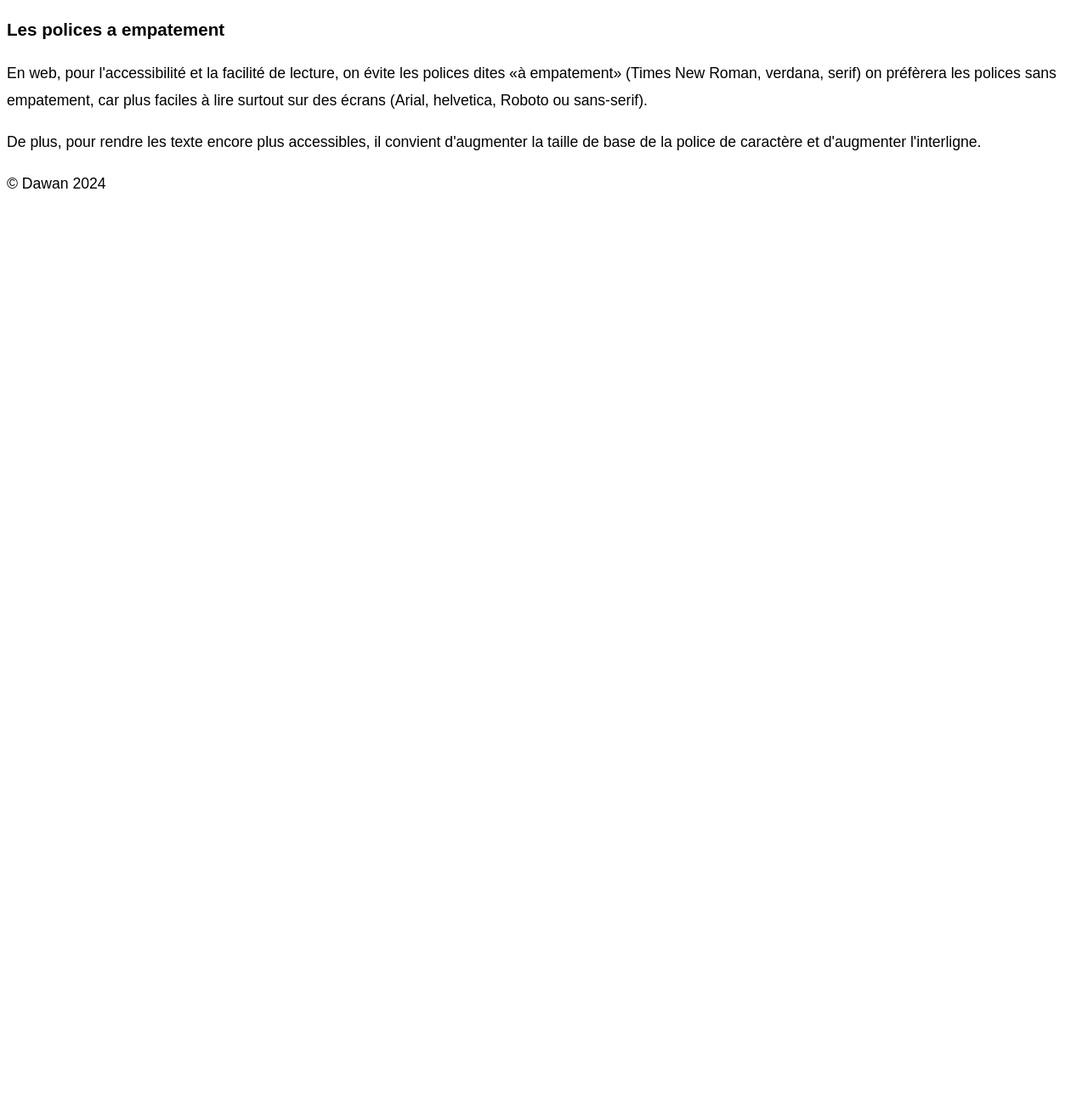
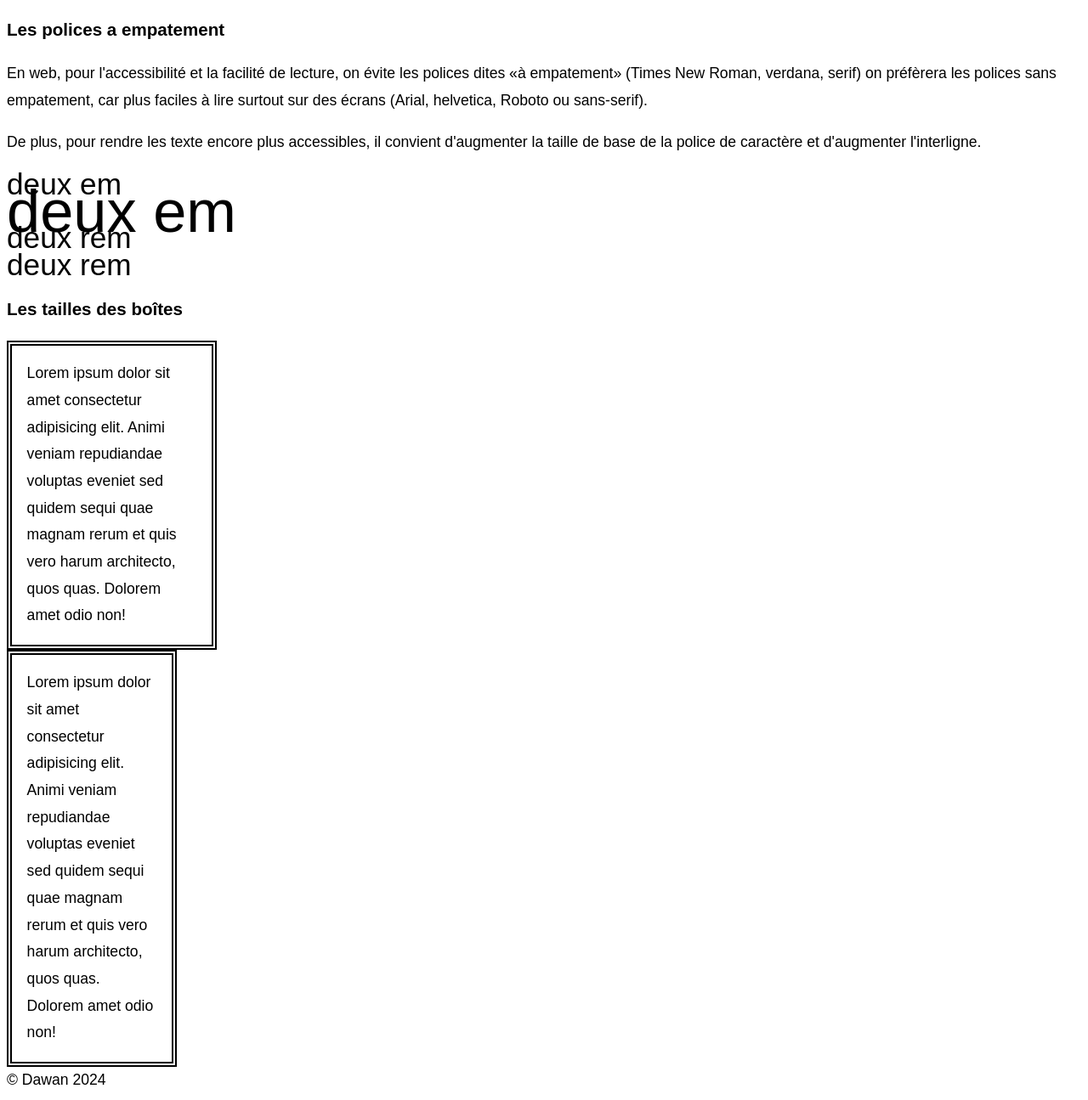
Before and after one commit to nicoduflot/2024-12-02-HTML-CSS, a plain HTML site: page index.html in a window 1280 px wide. Shown: the part 2495-3790 px from the top of the page at 85% size. Before the commit the page ends 2736 px from the top, so only its background shows below. Drawn offline with Linux system fonts and the light colour scheme.

Commit message:
un peu de remise à 0 du css pt1

```diff
--- /dev/null
+++ b/css/print.css
@@ -0,0 +1,13 @@
+#navigation{
+    display: none;
+}
+
+a, a:visited{
+    color: black;
+}
+
+body{
+    width: 17cm;
+    margin-left: auto;
+    margin-right: auto;
+}
--- a/css/style.css
+++ b/css/style.css
@@ -1,6 +1,75 @@
+/*
+CSS : Cascading Style Sheet ou feuille de style en cascade
+
+Cascade : ce qui est déclaré dans une balise qui contient d'autre balises, est appliqué à la balise et par défaut à toutes les balises qu'elle contient.
+
+Pour appliquer du style CSS à une partie de la page, il faut :
+- désigner la partie en utlisant un sélecteur CSS
+- décrire la ou les propriétés CSS et leur configuration
+
+selecteur{
+    propriété: valeur(s);
+    propriété: valeur(s);
+}
+
+Unités de tailles en CSS
+
+Unités les plus souvent utilisées en web
+
+px      =>  pixel il est possible de mesure avec des virgule, 23.8px)
+em      =>  cadratin. Historiquement unité de mesure en print sur les presses.
+            Le cadratin se calcul par rapport à la taille du parent
+rem     =>  cadratin racine, lui se calculera toujours depuis la taille racine du cadratin,
+            - soit celle du navigateur
+            - soit celle surchargée dans le :root
+%       =>  La taille définie en % se calcule par rapport à l'espace disponible autour de l'élément définie en %
+vw & vh =>  vw : viewport width (largeur de la surface d'affichage du site)
+            vh : viewport height ( hauteur d'affichage du site)
+            50vh => 50% de la taille d'affichage du site
+            si la largeur d'affichage du site 360px (100vw)
+            50vw = 180px
+
+*/
+
+/* Déclarations CSS générales */
 
 :root{
     font-family: Arial, Helvetica, sans-serif;
     font-size: 1.1rem;
     line-height: 1.8rem;
 }
+
+*{
+    box-sizing: border-box;
+}
+
+
+
+/* Déclaration de classes */
+
+.deuxEm{
+    font-size: 2em;
+}
+
+.deuxRem{
+    font-size: 2rem;
+}
+
+.content-box{
+    box-sizing: content-box;
+    width: 200px;
+    border: 6px double black;
+    padding: 1rem;
+}
+
+.border-box{
+    box-sizing: border-box;
+    width: 200px;
+    border: 6px double black;
+    padding: 1rem;
+}
+
+/* Décalaration de structure */
+
+
+/* Déclarations adaptatives */
--- a/index.html
+++ b/index.html
@@ -5,13 +5,14 @@
     <meta name="viewport" content="width=device-width, initial-scale=1.0" />
     <meta name="description" content="Formation HTML - CSS - RWD" />
     <title>Formation HTML - CSS - RWD, &copy; DAWAN 2024</title>
-    <link rel="stylesheet" href="./css/style.css" />
+    <link rel="stylesheet" href="./css/style.css" media="screen" />
+    <link rel="stylesheet" href="./css/print.css" media="print" />
 </head>
 <body>
     <header>
         <h1>Formation HTML - CSS - RWD</h1>
     </header>
-    <nav>
+    <nav id="navigation">
         <ul>
             <li><a href="./" target="_self" title="Lien vers la page d'accueil">Accueil</a></li>
             <li><a href="./media.html" target="_self" title="Les media en html">Media</a></li>
@@ -160,6 +161,26 @@ adipisicing elit.
                 <p>
                     De plus, pour rendre les texte encore plus accessibles, il convient d'augmenter la taille de base de la police de caractère et d'augmenter l'interligne.
                 </p>
+                <div class="deuxEm">
+                    deux em
+                    <div class="deuxEm">
+                        deux em
+                    </div>
+                </div>
+                <div class="deuxRem">
+                    deux rem
+                    <div class="deuxRem">
+                        deux rem
+                    </div>
+                </div>
+                <h3>Les tailles des boîtes</h3>
+                <div class="content-box">
+                    Lorem ipsum dolor sit amet consectetur adipisicing elit. Animi veniam repudiandae voluptas eveniet sed quidem sequi quae magnam rerum et quis vero harum architecto, quos quas. Dolorem amet odio non!
+                </div>
+                <div class="border-box">
+                    Lorem ipsum dolor sit amet consectetur adipisicing elit. Animi veniam repudiandae voluptas eveniet sed quidem sequi quae magnam rerum et quis vero harum architecto, quos quas. Dolorem amet odio non!
+                </div>
+
             </article>
         </section>
     </main>
```
